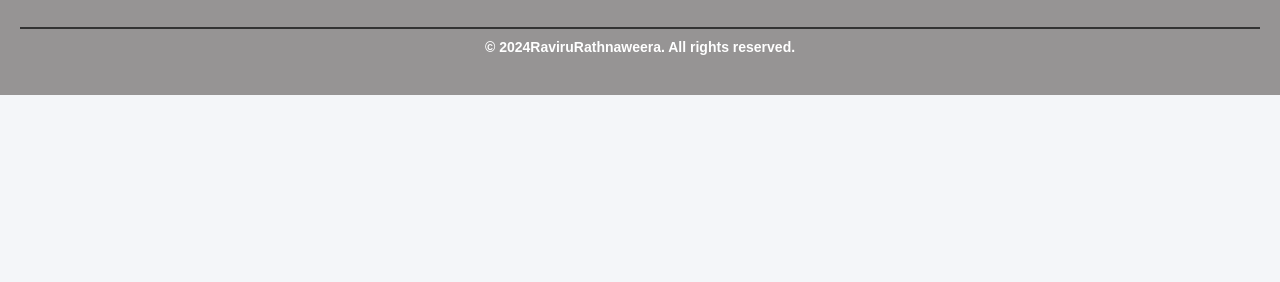
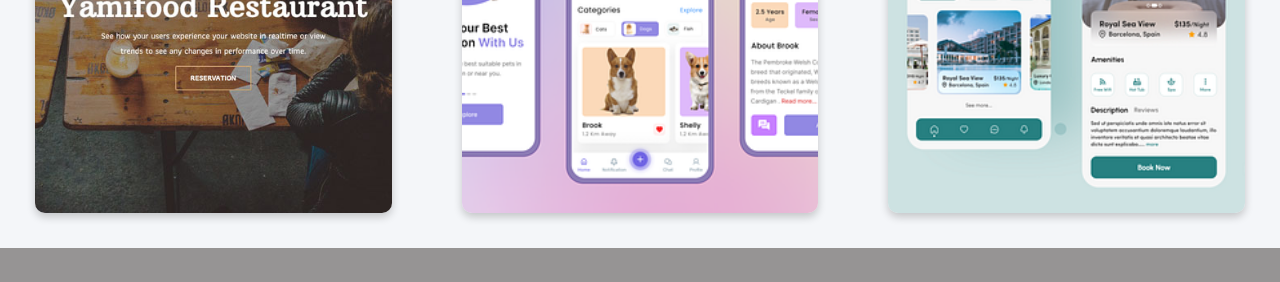
Before and after one commit to Quperavi/RaviruRathnaweera.github.io, a plain HTML site: page index.html in a window 1280 px wide. Shown: the part 3671-3953 px from the top of the page. Before the commit the page ends 3766 px from the top, so only its background shows below. Drawn offline with Linux system fonts and the light colour scheme; a web font is replaced by a local one.

Commit message:
projects section

```diff
--- a/index.html
+++ b/index.html
@@ -170,7 +170,12 @@
   <div class="skills-p-div">
     Projects
   </div>
+<div class="projects-div">
+  <div class="project-icons"><img src="images/yamifood-toocss.jpg" alt=""><div class="hover-content"> A comprehensive web solution for a restaurant <br><br> - Under development</div></div>
+  <div class="project-icons"><img src="images/petstore.png" alt=""><div class="hover-content"> A comprehensive mobile app solution for a pet store <br><br> - Under development</div></div>
+  <div class="project-icons"><img src="images/boardima.png" alt=""><div class="hover-content"> A hostel management application for university students <br><br> - Under development</div></div>
 
+</div>
 </section>
 
 
--- a/styles/style.css
+++ b/styles/style.css
@@ -471,7 +471,56 @@ nav li a:hover{
   padding-top: 20px;
 }
 
+.projects-div{
+  display: flex;
+  flex-direction: row;
+  align-items: center;
+  justify-content: center;
+}
 
+.project-icons{
+  display: flex;
+  flex-direction: column;
+  align-items: center;
+  justify-content: center;
+  width: 40vw;
+  height:50vh;
+  border-radius: 10px;
+  box-shadow: 0 4px 8px rgba(0, 0, 0, 0.2);
+  margin: 35px;
+  transition: transform 0.3s ease;
+  overflow: hidden;
+}
+
+.project-icons img{
+  width: 100%;
+  height: 100%;
+  object-fit: cover;
+}
+.hover-content {
+
+  position: absolute;
+  top: 50%;
+  left: 50%;
+  transform: translate(-50%, -50%);
+  text-align: center;
+  opacity: 0;
+  transition: opacity 0.3s ease-in-out;
+  z-index: 1;
+  color:white;
+  font-size: 25px;
+  text-shadow: -2px 0 black, 0 2px black, 2px 0 black, 0 -2px black;
+}
+.project-icons:hover{
+  transform: scale(0.9);
+}
+.project-icons:hover img{
+  filter: blur(2px);
+}
+.project-icons:hover .hover-content{
+
+  opacity: 1;
+}
 
 
   footer {
```
Also changed, not shown: images/boardima.png (added), images/boardimalk.png (added), images/petstore.png (added), images/yamifood-toocss.jpg (added).
